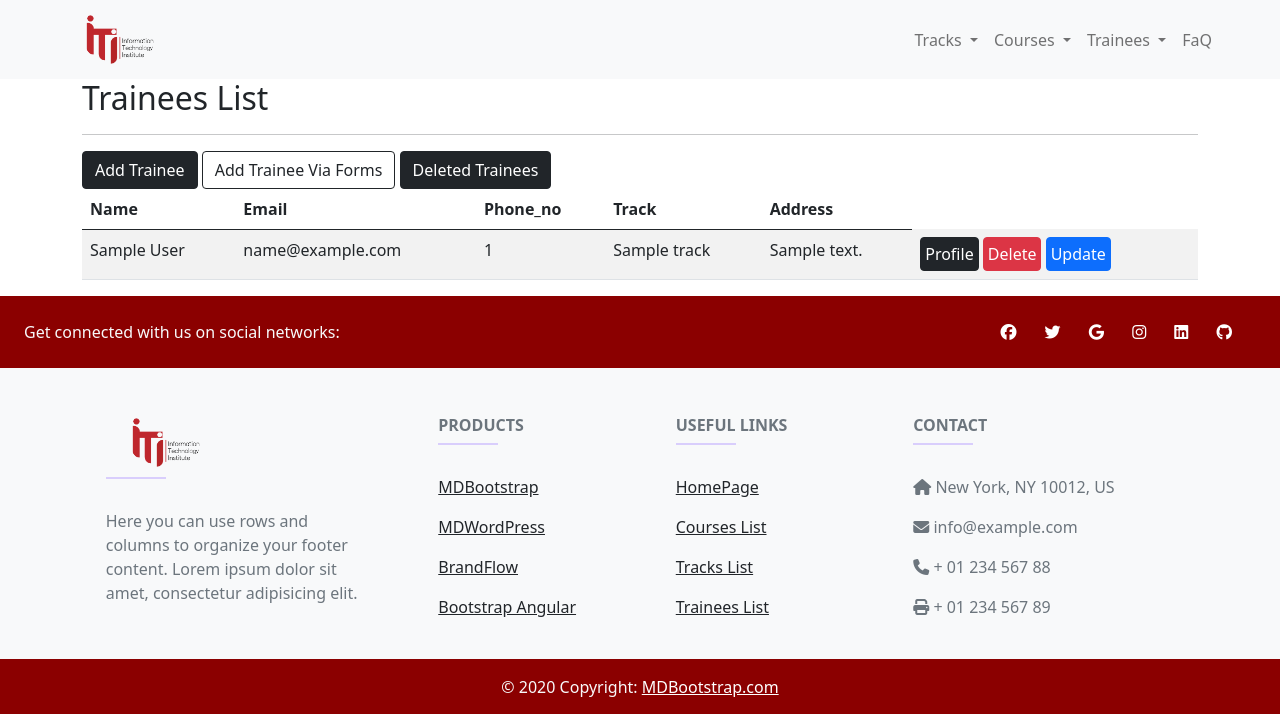
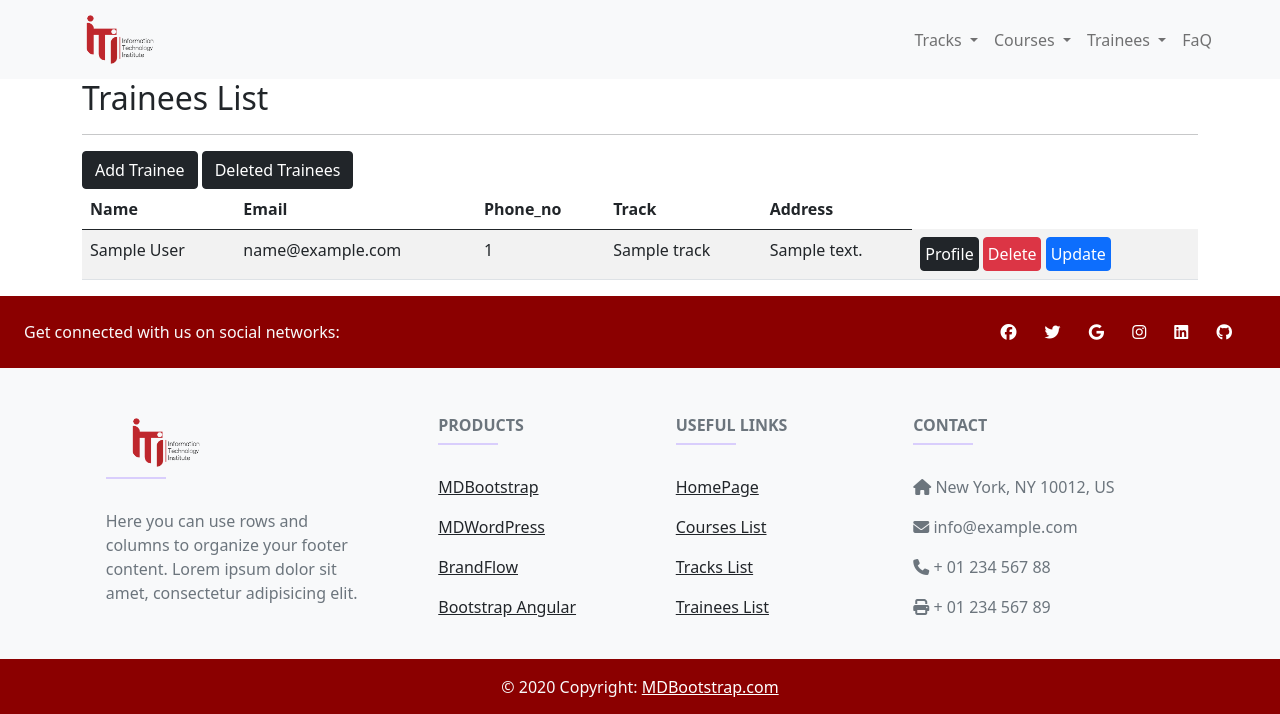
Before and after one commit to CIHYALACE/ITI_Management_System, a Django app: page /trainee/TraineesList in a window 1280 px wide. Shown: the top 714 px of the page. Run offline with Django 5.2, Linux system fonts and the light colour scheme; tables that the repository leaves empty hold one stand-in row (values such as "Sample post"); some libraries are stand-ins or nearby versions.

Commit message:
Fix Issues in deleteTrainee Class and html File

```diff
--- a/trainee/templates/trainee/traineesList.html
+++ b/trainee/templates/trainee/traineesList.html
@@ -7,7 +7,7 @@
   <h2>Trainees List</h2>
   <hr>
   <a href="{% url 'AddTrainee' %}" class="btn btn-dark">Add Trainee</a>
-  <a href="{% url 'AddTraineeViaForm' %}" class="btn btn-outline-dark">Add Trainee Via Forms</a>
+  {% comment %} <a href="{% url 'AddTraineeViaForm' %}" class="btn btn-outline-dark">Add Trainee Via Forms</a> {% endcomment %}
   <a href="{% url 'DeletedTrainees' %}" class="btn btn-dark">Deleted Trainees</a>
   <table class="table table-striped">
     <thead>
--- a/trainee/urls.py
+++ b/trainee/urls.py
@@ -23,7 +23,7 @@ urlpatterns = [
     path('TraineesList', TraineesListView.as_view() , name="TraineesList"),
     path('TraineesList/<int:pk>',  TraineeDetailView.as_view() , name="traineeProfile"),
     path('AddTrainee',  AddTraineeView.as_view() , name="AddTrainee"),
-    path('AddTraineeViaForm', AddForm , name="AddTraineeViaForm"),
+    # path('AddTraineeViaForm', AddTraineeView.as_view() , name="AddTraineeViaForm"),
     path('DeletedTrainees', DeletedTrainees , name="DeletedTrainees"),
     path('HardDelete/<int:trainee_id>', HardDelete , name="HardDeleteTrainee"),
     path('UpdateTrainee/<int:pk>', UpdateTraineeView.as_view() , name="UpdateTrainee"),
--- a/trainee/views.py
+++ b/trainee/views.py
@@ -3,7 +3,7 @@ from django.http import JsonResponse
 from .models import TraineeProfile
 from trainee.forms import TraineeForm
 from django.db.models import Case, When, Value, CharField, F
-from django.views.generic import ListView, DetailView,UpdateView, CreateView, UpdateView
+from django.views.generic import ListView, DetailView,UpdateView, CreateView, DeleteView
 from django.urls import reverse_lazy
 
 # Create your views here.
@@ -35,10 +35,10 @@ class TraineeDetailView(DetailView):
     template_name = "trainee/traineeProfile.html"
     context_object_name = 'trainee'
 
-class DeleteTraineeView(UpdateView):
+class DeleteTraineeView(DeleteView):
     model = TraineeProfile
     fields = []
-    template_name = "trainee/confirm_delete.html"
+    template_name = "trainee/deleteTrainee.html"
     success_url = reverse_lazy('TraineesList')
 
     def form_valid(self, form):
@@ -50,7 +50,7 @@ class DeleteTraineeView(UpdateView):
 class AddTraineeView(CreateView):
     model = TraineeProfile
     form_class = TraineeForm
-    template_name = "trainee/addTrainee.html"
+    template_name = "trainee/forms/addForm.html"
     success_url = reverse_lazy('TraineesList')
 
 class UpdateTraineeView(UpdateView):
```
Also changed, not shown: trainee/templates/trainee/deleteTrainee.html (+8 -0 lines).
